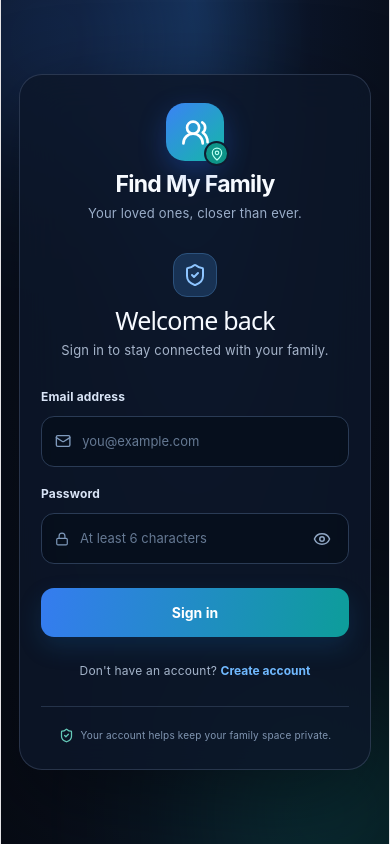
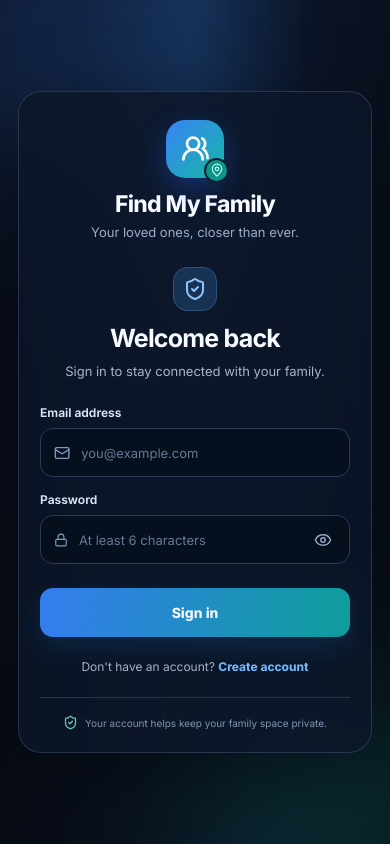
Before and after one commit to afsalpg979-code/find-my-family-node, a React app in the folder frontend/: page / in a window 390 px wide. Built offline with nearby package versions, Linux system fonts and the light colour scheme; no server answers; the HTML template or start-up script is replaced by a standard one.

Commit message:
Reset global styles for mobile login UI

```diff
--- a/frontend/src/index.css
+++ b/frontend/src/index.css
@@ -1,111 +1,5 @@
-:root {
-  --text: #6b6375;
-  --text-h: #08060d;
-  --bg: #fff;
-  --border: #e5e4e7;
-  --code-bg: #f4f3ec;
-  --accent: #aa3bff;
-  --accent-bg: rgba(170, 59, 255, 0.1);
-  --accent-border: rgba(170, 59, 255, 0.5);
-  --social-bg: rgba(244, 243, 236, 0.5);
-  --shadow:
-    rgba(0, 0, 0, 0.1) 0 10px 15px -3px, rgba(0, 0, 0, 0.05) 0 4px 6px -2px;
-
-  --sans: system-ui, 'Segoe UI', Roboto, sans-serif;
-  --heading: system-ui, 'Segoe UI', Roboto, sans-serif;
-  --mono: ui-monospace, Consolas, monospace;
-
-  font: 18px/145% var(--sans);
-  letter-spacing: 0.18px;
-  color-scheme: light dark;
-  color: var(--text);
-  background: var(--bg);
-  font-synthesis: none;
-  text-rendering: optimizeLegibility;
-  -webkit-font-smoothing: antialiased;
-  -moz-osx-font-smoothing: grayscale;
-
-  @media (max-width: 1024px) {
-    font-size: 16px;
-  }
-}
-
-@media (prefers-color-scheme: dark) {
-  :root {
-    --text: #9ca3af;
-    --text-h: #f3f4f6;
-    --bg: #16171d;
-    --border: #2e303a;
-    --code-bg: #1f2028;
-    --accent: #c084fc;
-    --accent-bg: rgba(192, 132, 252, 0.15);
-    --accent-border: rgba(192, 132, 252, 0.5);
-    --social-bg: rgba(47, 48, 58, 0.5);
-    --shadow:
-      rgba(0, 0, 0, 0.4) 0 10px 15px -3px, rgba(0, 0, 0, 0.25) 0 4px 6px -2px;
-  }
-
-  #social .button-icon {
-    filter: invert(1) brightness(2);
-  }
-}
-
-body {
-  margin: 0;
-}
-
-#root {
-  width: 1126px;
-  max-width: 100%;
-  margin: 0 auto;
-  text-align: center;
-  border-inline: 1px solid var(--border);
-  min-height: 100svh;
-  display: flex;
-  flex-direction: column;
-  box-sizing: border-box;
-}
-
-h1,
-h2 {
-  font-family: var(--heading);
-  font-weight: 500;
-  color: var(--text-h);
-}
-
-h1 {
-  font-size: 56px;
-  letter-spacing: -1.68px;
-  margin: 32px 0;
-  @media (max-width: 1024px) {
-    font-size: 36px;
-    margin: 20px 0;
-  }
-}
-h2 {
-  font-size: 24px;
-  line-height: 118%;
-  letter-spacing: -0.24px;
-  margin: 0 0 8px;
-  @media (max-width: 1024px) {
-    font-size: 20px;
-  }
-}
-p {
-  margin: 0;
-}
-
-code,
-.counter {
-  font-family: var(--mono);
-  display: inline-flex;
-  border-radius: 4px;
-  color: var(--text-h);
-}
-
-code {
-  font-size: 15px;
-  line-height: 135%;
-  padding: 4px 8px;
-  background: var(--code-bg);
-}
+@import url('https://fonts.googleapis.com/css2?family=Inter:wght@400;500;600;650;700;750;800&display=swap');
+:root { color-scheme: dark; }
+html { min-width: 320px; min-height: 100%; background: #080d19; }
+body { margin: 0; min-width: 320px; min-height: 100vh; }
+#root { min-height: 100vh; }
```
